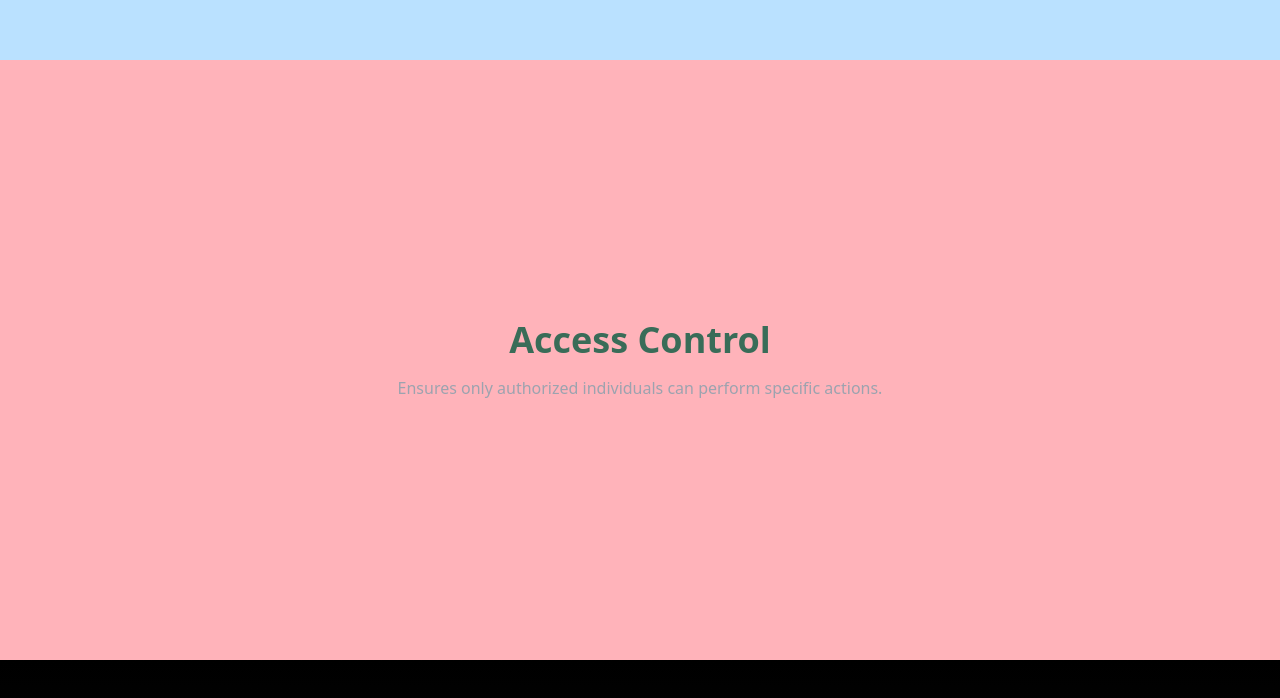
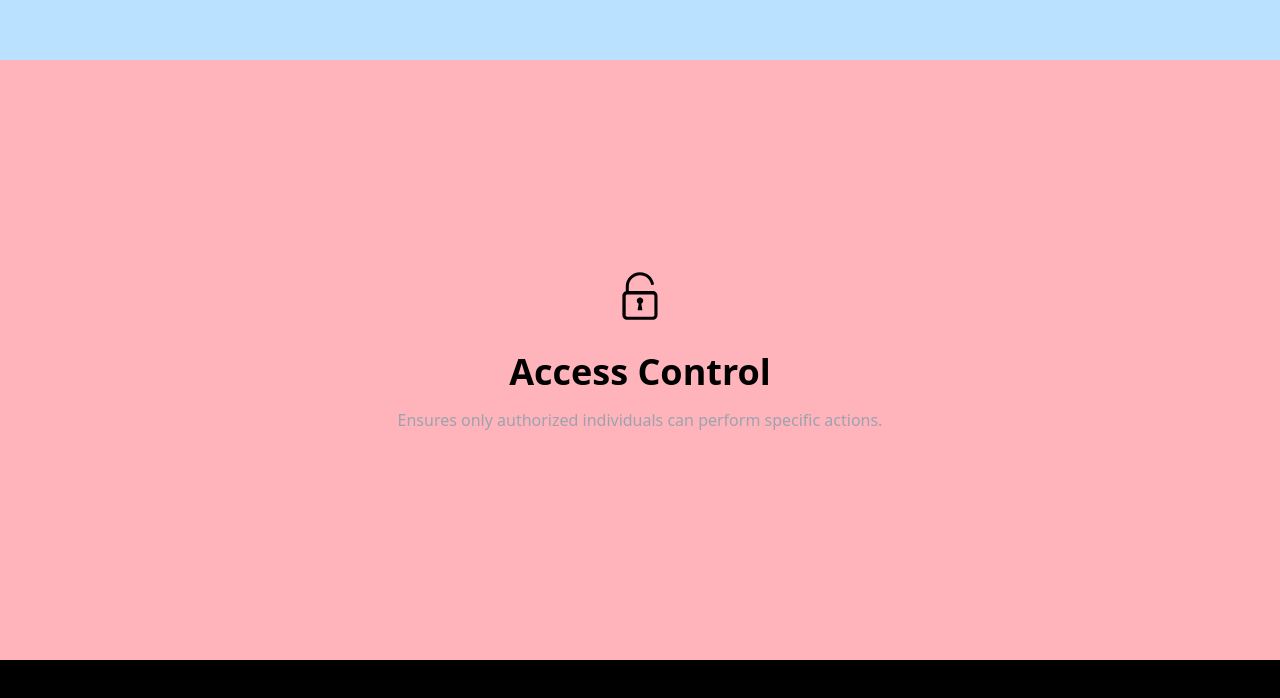
Before and after one commit to ishan-26/homepage, a React (Vite) app: page / in a window 1280 px wide. Shown: the part 4420-5118 px from the top of the page. Built offline with nearby package versions, Linux system fonts and the light colour scheme.

Commit message:
svg and text-gray-900

```diff
--- a/src/components/cards/4.jsx
+++ b/src/components/cards/4.jsx
@@ -2,8 +2,8 @@ import React from 'react';
 // Calendar Icon Component
 const CalendarIcon = () => {
   return (
-    <svg xmlns="http://www.w3.org/2000/svg" viewBox="0 0 64 64" id="lock">
-  <g fill="#134563">
+<svg xmlns="http://www.w3.org/2000/svg" viewBox="0 0 64 64" id="lock" width="64" height="64">
+<g fill="#000">
     <path d="M20.8 28.8h-3v-6.4c0-7.8 6.4-14.2 14.2-14.2 7.2 0 13.2 5.3 14.1 12.4l-2.9.4c-.7-5.6-5.5-9.8-11.2-9.8-6.2 0-11.2 5-11.2 11.2v6.4"></path>
     <path d="M44.7 55.8H19.2c-2.6 0-4.8-2.1-4.8-4.8V31.9c0-2.6 2.1-4.8 4.8-4.8h25.5c2.6 0 4.8 2.1 4.8 4.8V51c0 2.7-2.1 4.8-4.8 4.8zM19.3 30.4c-.9 0-1.6.7-1.6 1.6v19.1c0 .9.7 1.6 1.6 1.6h25.5c.9 0 1.6-.7 1.6-1.6V32c0-.9-.7-1.6-1.6-1.6H19.3z"></path>
     <path d="M35.2 36.7c0 1.8-1.4 3.2-3.2 3.2s-3.2-1.4-3.2-3.2c0-1.8 1.4-3.2 3.2-3.2s3.2 1.5 3.2 3.2"></path>
@@ -17,7 +17,7 @@ const CalendarIcon = () => {
 // Main Component
 const Card = () => {
   return (
-    <div className="flex flex-col items-center justify-center min-h-[75vh] bg-[#FFB3BA] text-[#396c58] px-4">
+    <div className="flex flex-col items-center justify-center min-h-[75vh] bg-[#FFB3BA] text-grey-900 px-4">
       {/* Calendar Icon */}
       <div className="mb-6">
         <CalendarIcon />
```
